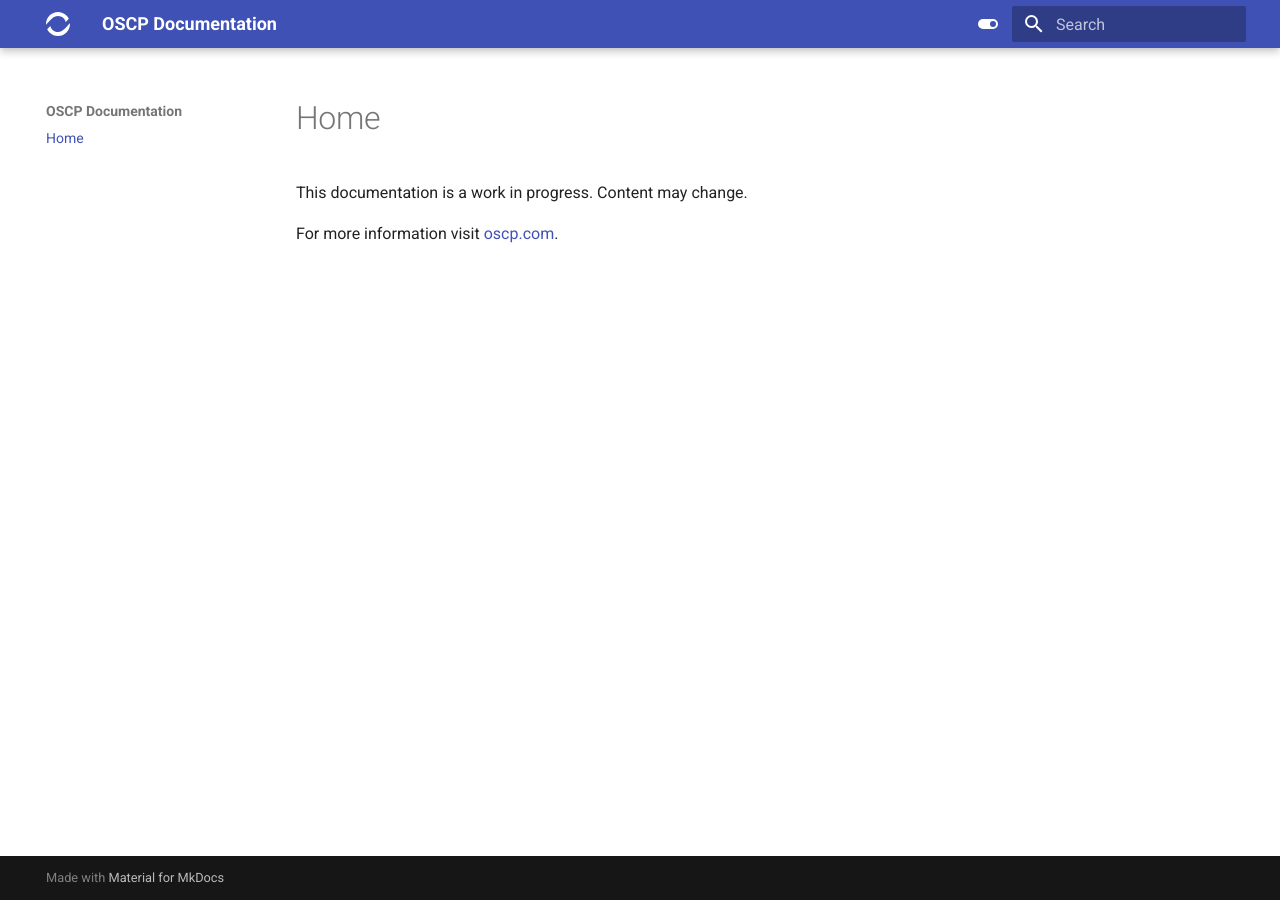
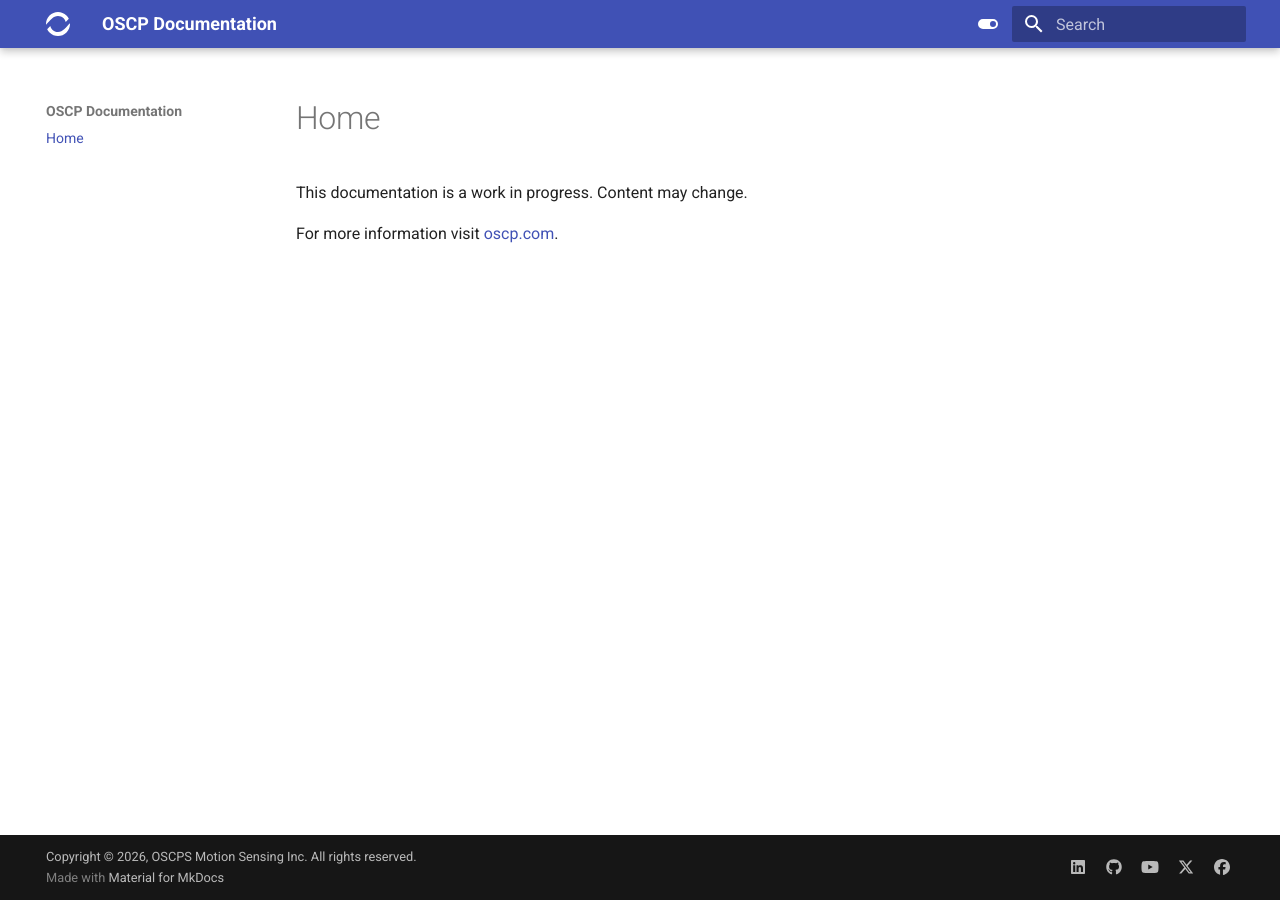
Before and after one commit to OSCPS/docs, an MkDocs documentation site: the page built from docs/index.md, in a window 1280 px wide. Built offline with MkDocs 1.6.1 and Material for MkDocs 9.7.7, drawn with Linux system fonts in a browser that asks for light colours.

Commit message:
feat: copyright and socials

```diff
--- a/mkdocs.yml
+++ b/mkdocs.yml
@@ -21,5 +21,23 @@ theme:
       toggle:
         icon: material/toggle-switch-off-outline
         name: Switch to light mode
+copyright: "Copyright &copy; 2026, OSCPS Motion Sensing Inc. All rights reserved."
 extra:
+    generator: true
     homepage: https://www.oscp.com
+    social:
+        - icon: fontawesome/brands/linkedin
+          link: https://www.linkedin.com/company/one-silicon-chip-photonics/
+          name: OSCP on LinkedIn
+        - icon: fontawesome/brands/github
+          link: https://github.com/OSCPS
+          name: OSCP on GitHub
+        - icon: fontawesome/brands/youtube
+          link: https://www.youtube.com/@oscpsmotionsensinginc.4037
+          name: OSCP on YouTube
+        - icon: fontawesome/brands/x-twitter
+          link: https://x.com/onesiliconchip
+          name: OSCP on X (formerly Twitter)
+        - icon: fontawesome/brands/facebook
+          link: https://www.facebook.com/profile.php?id=100042245063717
+          name: OSCP on Facebook
```
